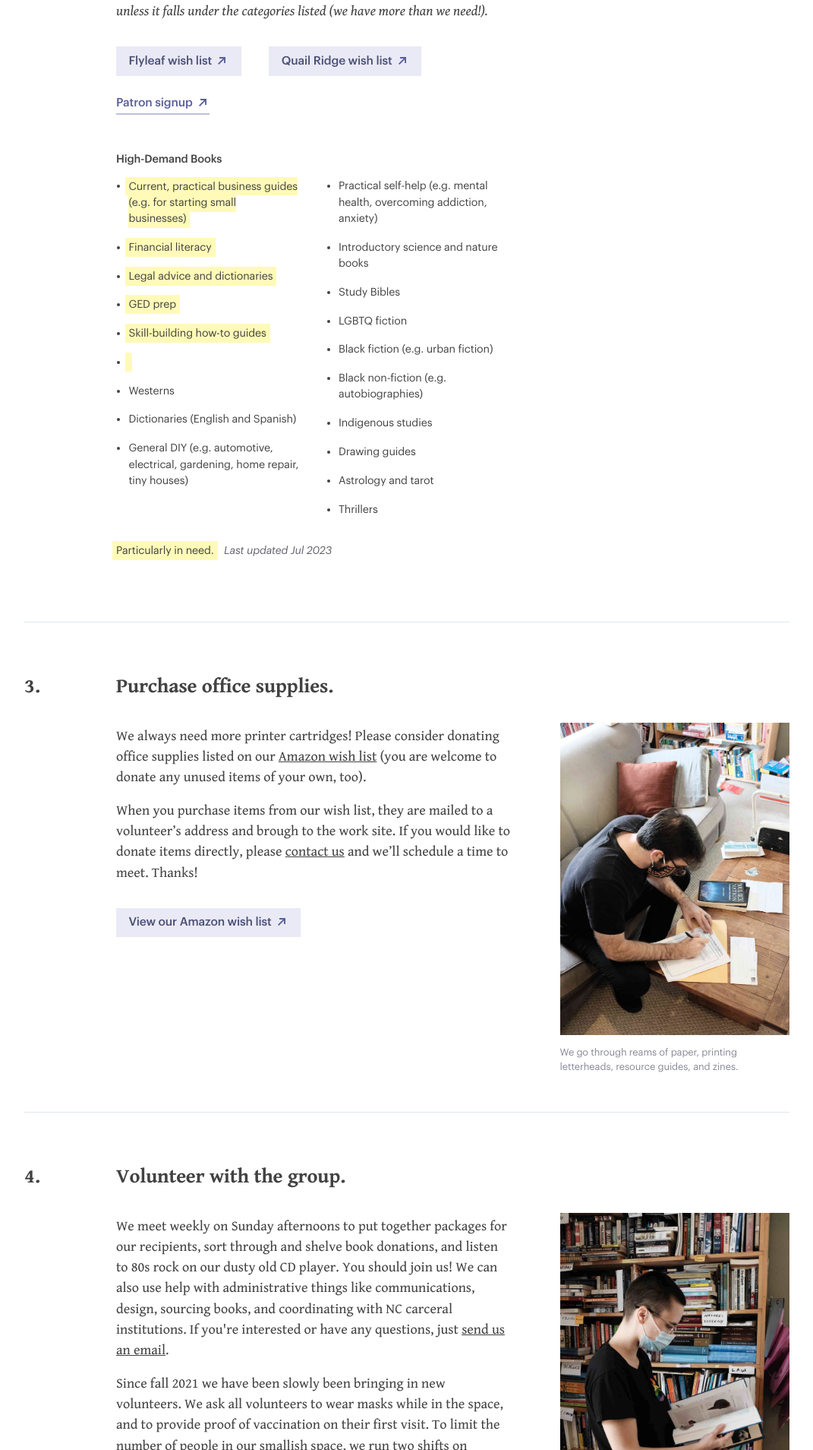
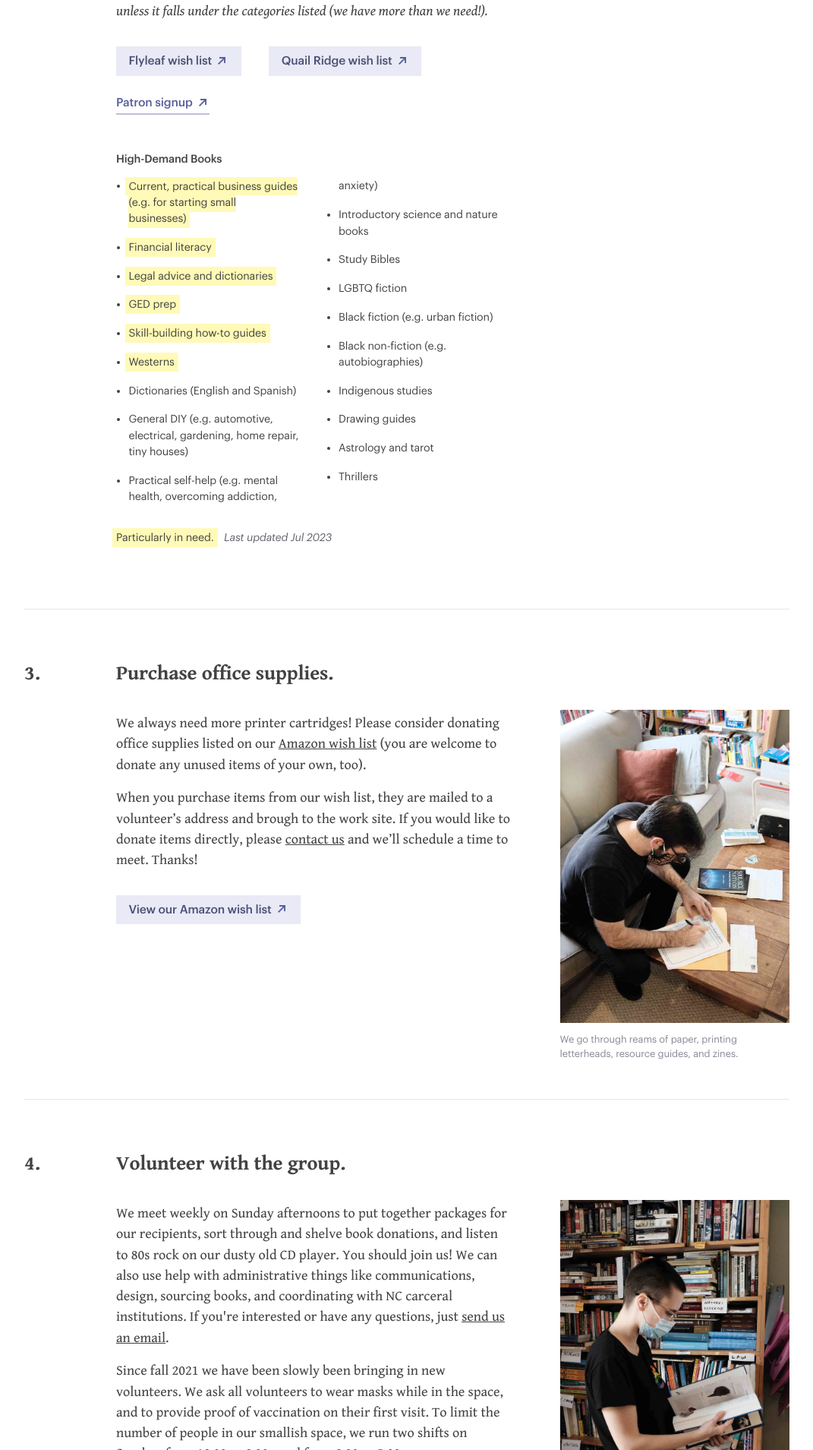
Before and after one commit to prisonbookscollective/prisonbookscollective.github.io, a Jekyll site: the page built from support-us.md, in a window 1280 px wide. Shown: the part 1628-3536 px from the top of the page at 76% size, without its empty margins (104-1175 px from the left). Built offline with Jekyll 4.4.1, drawn with Linux system fonts in a browser that asks for light colours.

Commit message:
Fix a typo

```diff
--- a/support-us.md
+++ b/support-us.md
@@ -41,7 +41,7 @@ intro: We are able to do what we do through donations&#58; money, books, supplie
 				<li><mark>Legal advice and dictionaries</mark></li>
 				<li><mark>GED prep</mark></li>
 				<li><mark>Skill-building how-to guides</mark></li>
-				<li><mark><li>Westerns</li></mark></li>
+				<li><mark>Westerns</mark></li>
 				<li>Dictionaries (English and Spanish)</li>
 				<li>General DIY (e.g. automotive, electrical, gardening, home repair, tiny houses)</li>
 				<li>Practical self-help (e.g. mental health, overcoming addiction, anxiety)</li>
```
